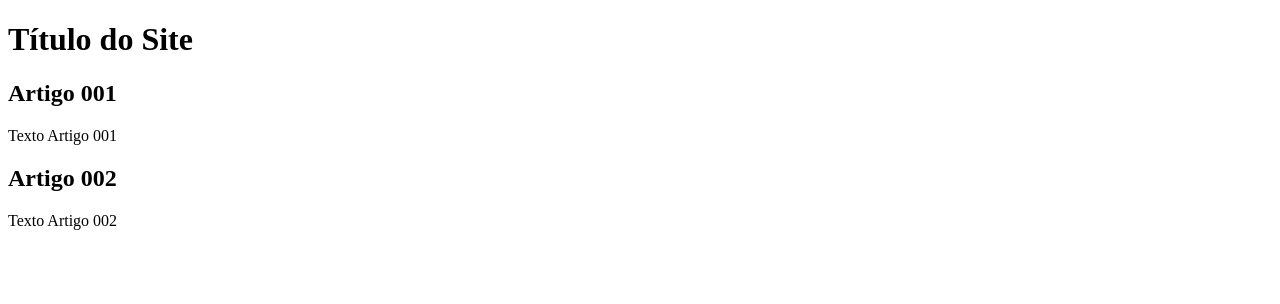
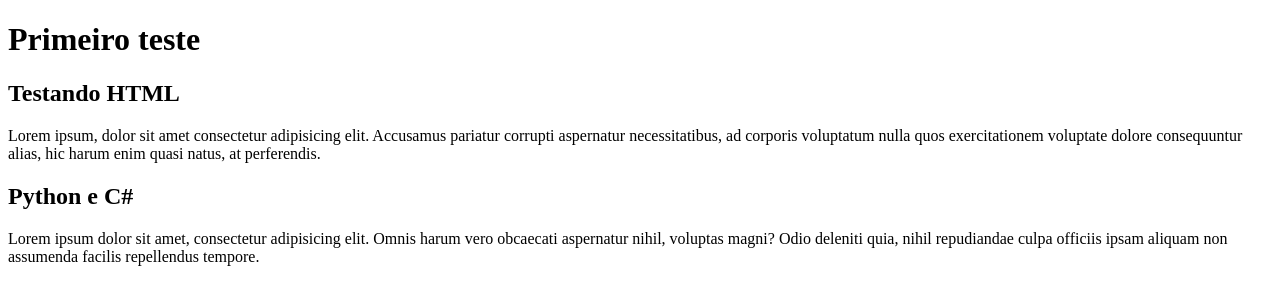
Before and after one commit to athiliovilela/projeto-site, a plain HTML site: page index.html in a window 1280 px wide. Drawn offline with Linux system fonts and the light colour scheme.

Commit message:
começei a escrever conteudo

```diff
--- a/index.html
+++ b/index.html
@@ -9,15 +9,15 @@
 <body>
    <main>
        <header>
-           <h1>Título do Site</h1>
+           <h1>Primeiro teste</h1>
        </header>
        <article>
-           <h2>Artigo 001</h2>
-           <p>Texto Artigo 001</p>
+           <h2>Testando HTML</h2>
+           <p>Lorem ipsum, dolor sit amet consectetur adipisicing elit. Accusamus pariatur corrupti aspernatur necessitatibus, ad corporis voluptatum nulla quos exercitationem voluptate dolore consequuntur alias, hic harum enim quasi natus, at perferendis.</p>
        </article>
        <article></article>
-       <h2>Artigo 002</h2>
-       <p>Texto Artigo 002</p>
+       <h2>Python e C#</h2>
+       <p>Lorem ipsum dolor sit amet, consectetur adipisicing elit. Omnis harum vero obcaecati aspernatur nihil, voluptas magni? Odio deleniti quia, nihil repudiandae culpa officiis ipsam aliquam non assumenda facilis repellendus tempore.</p>
    </main>
 </body>
 </html>
```
